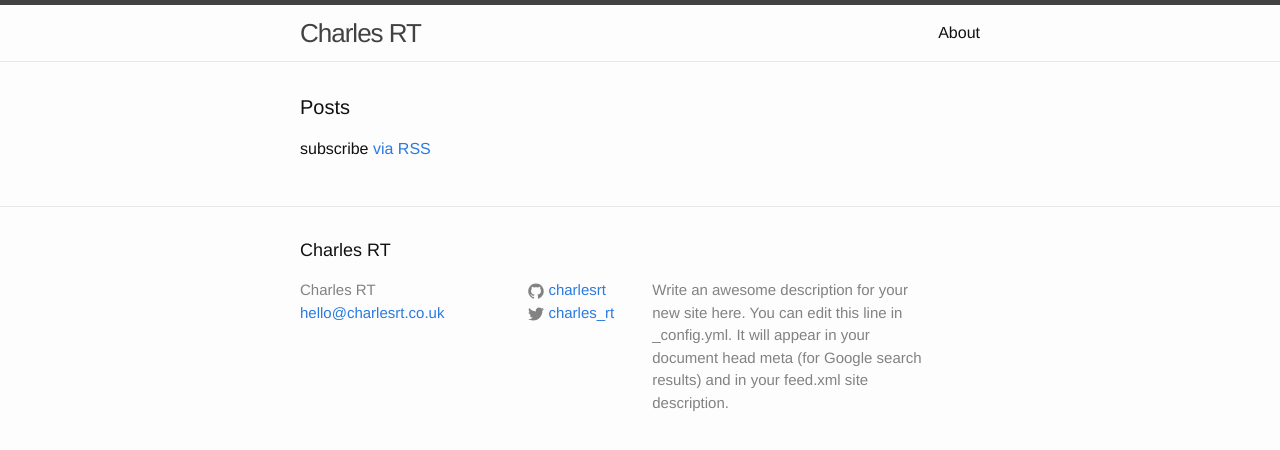
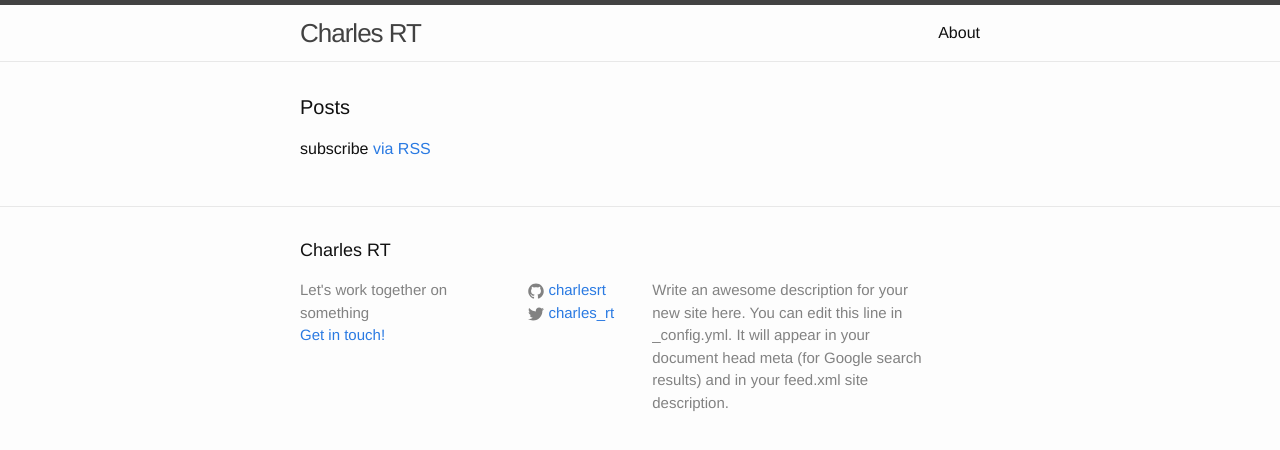
Before and after one commit to charlesrt/charlesrt.github.io, a Jekyll site: the page built from index.html, in a window 1280 px wide. Shown: the top 450 px of the page. Built offline with Jekyll 4.4.1, drawn with Linux system fonts in a browser that asks for light colours; the list of posts is cut into pages by our own code.

Commit message:
Hidden email address

```diff
--- a/_includes/footer.html
+++ b/_includes/footer.html
@@ -7,8 +7,8 @@
     <div class="footer-col-wrapper">
       <div class="footer-col footer-col-1">
         <ul class="contact-list">
-          <li>{{ site.title }}</li>
-          <li><a href="mailto:{{ site.email }}">{{ site.email }}</a></li>
+          <li>Let's work together on something</li>
+          <li><a href="mailto:{{ site.email }}">Get in touch!</a></li>
         </ul>
       </div>
 
```
